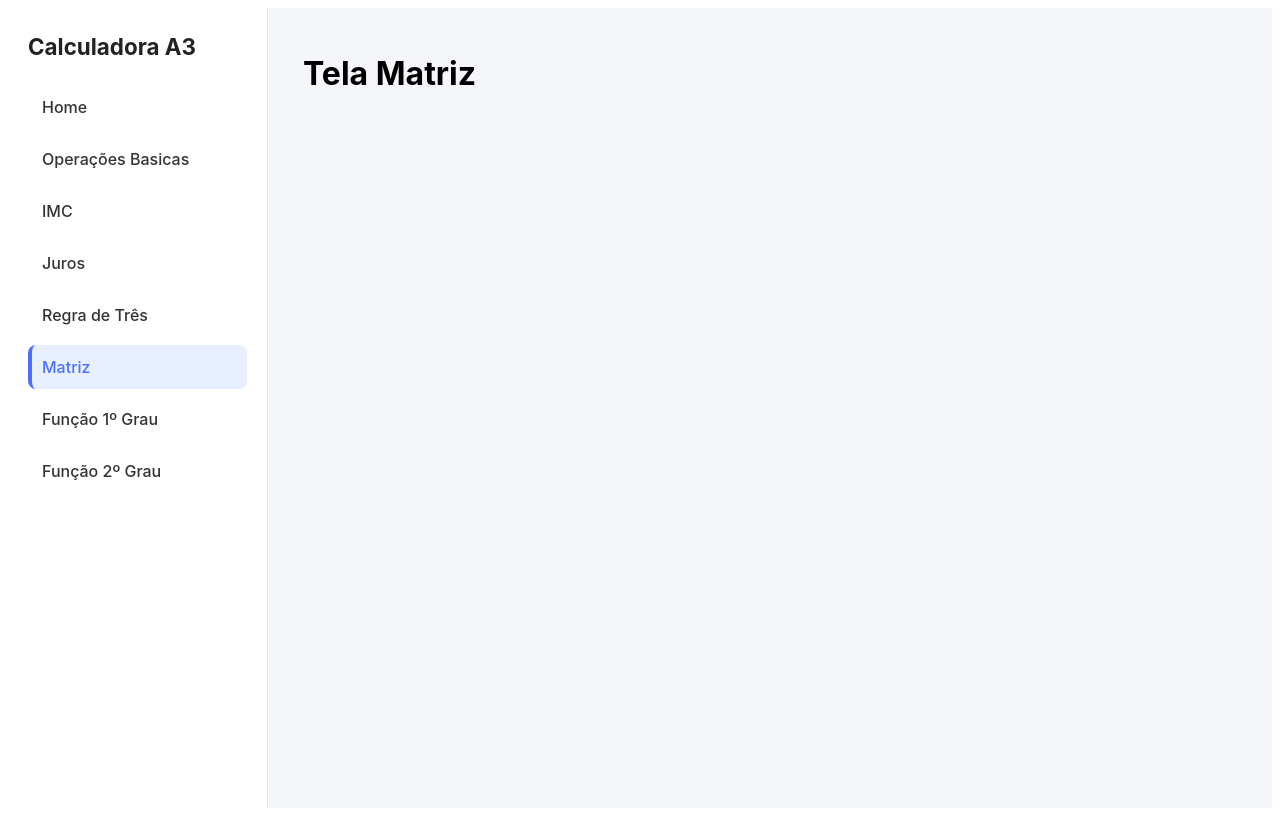
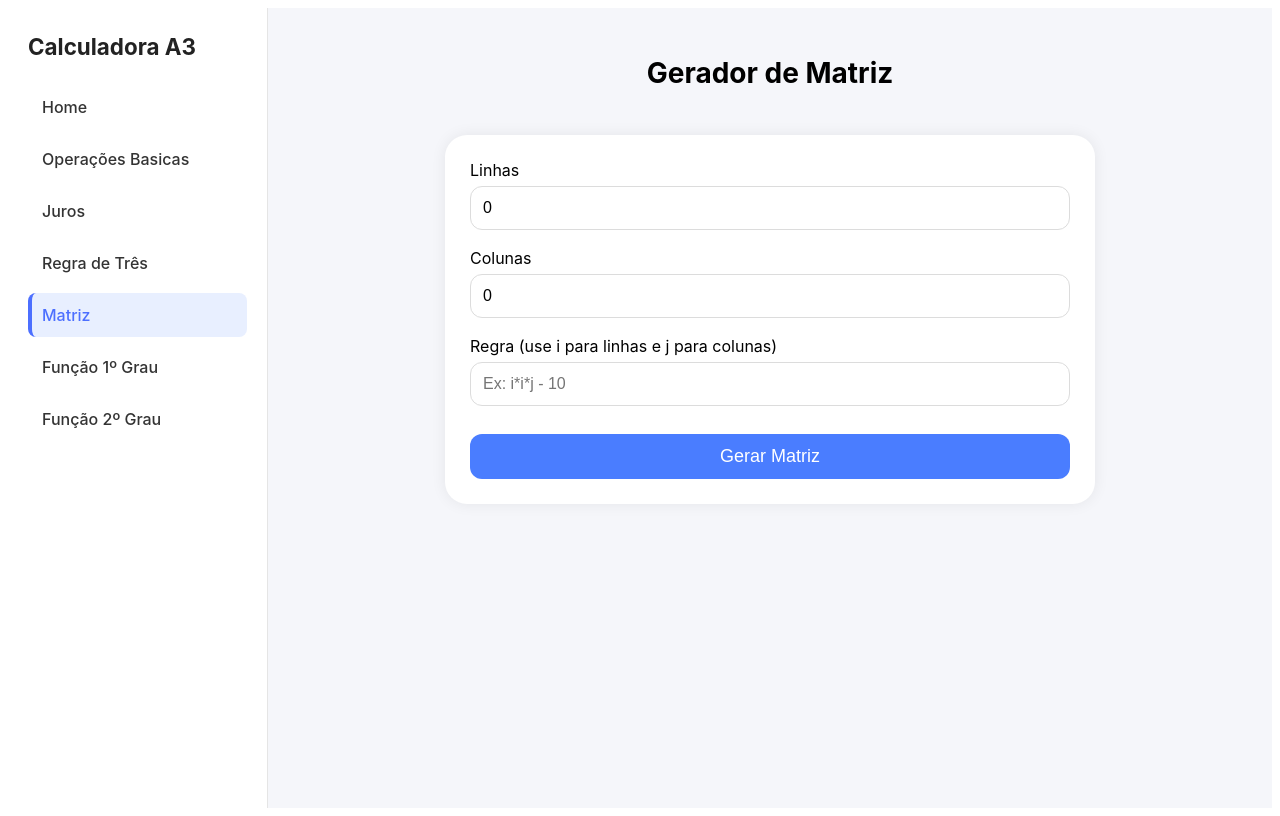
Before and after one commit to LucasManoel1337/CalculadoraA3, an Angular app: page /matriz in a window 1280 px wide. Built offline with nearby package versions, Linux system fonts and the light colour scheme.

Commit message:
Adicionado criação de matriz e remoção do IMC

```diff
--- a/src/app/app.html
+++ b/src/app/app.html
@@ -10,10 +10,6 @@
 
       <a routerLink="/operacoes-basicas" routerLinkActive="active">
         Operações Basicas
-      </a>
-
-      <a routerLink="/imc" routerLinkActive="active">
-        IMC
       </a>
 
       <a routerLink="/juros" routerLinkActive="active">
--- a/src/app/app.routes.ts
+++ b/src/app/app.routes.ts
@@ -5,10 +5,6 @@ export const routes: Routes = [
   {
     path: '',
     component: HomePage
-  },
-  {
-    path: 'imc',
-    loadComponent: () => import('./features/imc/pages/imc.page').then(m => m.ImcPage)
   },
   {
     path: 'juros',
--- a/src/app/features/imc/pages/imc.page.css
+++ /dev/null
@@ -1,106 +0,0 @@
-/* WRAPPER PARA CENTRALIZAR IGUAL A HOME */
-.page-wrapper {
-  width: 100%;
-  max-width: 900px;
-  margin: 0 auto;
-}
-
-/* TÍTULO CENTRALIZADO NO CONTEÚDO */
-.titulo-pagina {
-  font-size: 28px;
-  font-weight: 700;
-  margin-bottom: 20px;
-}
-
-/* CONTAINER */
-.container {
-  background: #fff;
-  padding: 25px;
-  border-radius: 12px;
-  box-shadow: 0 0 10px rgba(0,0,0,0.1);
-  width: 100%;
-  margin: 0 auto;
-  box-sizing: border-box;
-}
-
-/* INPUTS */
-.input-area {
-  margin-bottom: 15px;
-}
-
-.input-area input {
-  width: 100%;
-  padding: 12px;
-  border-radius: 8px;
-  border: 1px solid #bbb;
-  font-size: 16px;
-  box-sizing: border-box; /* evita estourar */
-}
-
-/* BOTÃO */
-.btn-calcular {
-  width: 100%;
-  padding: 12px;
-  font-size: 17px;
-  background: #007bff;
-  border: none;
-  border-radius: 8px;
-  color: white;
-  cursor: pointer;
-  margin-bottom: 20px;
-}
-.btn-calcular:hover {
-  background: #005fcc;
-}
-
-/* RESULTADO */
-.resultado {
-  margin-bottom: 25px;
-  text-align: center;
-}
-
-/* GRAFICO */
-.grafico-wrapper {
-  display: flex;
-  justify-content: center;
-}
-
-.grafico {
-  width: 500px;
-  height: 250px;
-  border-top-left-radius: 500px;
-  border-top-right-radius: 500px;
-  overflow: hidden;
-  display: flex;
-  position: relative;
-  border: 2px solid #444;
-  border-bottom: none;
-}
-
-/* Faixas */
-.faixa {
-  flex: 1;
-  font-weight: bold;
-  font-size: 13px;
-  display: flex;
-  align-items: flex-end;
-  justify-content: center;
-  padding-bottom: 35px;
-}
-
-.faixa1 { background: #f1c40f; }
-.faixa2 { background: #2980b9; color:white; }
-.faixa3 { background: #e67e22; }
-.faixa4 { background: #c0392b; color:white; }
-
-.ponteiro {
-  width: 4px;
-  height: 140px;
-  background: black;
-  position: absolute;
-  bottom: 0;     /* <-- AGORA ELE ENCOSTA NA BORDA DO GRÁFICO */
-  left: 50%;
-  transform-origin: bottom;  /* <-- o giro parte de baixo pra cima */
-  transform: rotate(-90deg);
-  transition: 0.5s ease-in-out;
-}
--- a/src/app/features/imc/pages/imc.page.html
+++ /dev/null
@@ -1,37 +0,0 @@
-<div class="page-wrapper">
-  <h2 class="titulo-pagina">IMC</h2>
-
-  <div class="container">
-
-    <div class="input-area">
-      <label>Peso (kg)</label>
-      <input type="number" [(ngModel)]="peso" placeholder="Ex: 70">
-    </div>
-
-    <div class="input-area">
-      <label>Altura (m)</label>
-      <input type="number" [(ngModel)]="altura" placeholder="Ex: 1.75">
-    </div>
-
-    <button class="btn-calcular" (click)="calcularIMC()">Calcular</button>
-
-    <div class="resultado" *ngIf="imc !== null">
-      <h3>Seu IMC: {{ imc.toFixed(2) }}</h3>
-      <p class="classificacao">{{ classificacao }}</p>
-    </div>
-
-    <div class="grafico-wrapper">
-      <div class="grafico">
-
-        <div class="faixa faixa1">Abaixo<br>18.5</div>
-        <div class="faixa faixa2">18.5<br>a 25</div>
-        <div class="faixa faixa3">25<br>a 30</div>
-        <div class="faixa faixa4">30+</div>
-
-        <div class="ponteiro" [style.transform]="rotacaoPonteiro"></div>
-
-      </div>
-    </div>
-
-  </div>
-</div>
--- a/src/app/features/imc/pages/imc.page.ts
+++ /dev/null
@@ -1,38 +0,0 @@
-import { NgIf } from '@angular/common';
-import { Component } from '@angular/core';
-import { FormsModule } from '@angular/forms';
-
-@Component({
-  selector: 'app-imc',
-  standalone: true,
-  imports: [FormsModule, NgIf],
-  templateUrl: './imc.page.html',
-  styleUrl: './imc.page.css'
-})
-export class ImcPage {
-  peso: number = 0;
-  altura: number = 0;
-  imc: number | null = null;
-  classificacao: string = "";
-  rotacaoPonteiro: string = "rotate(-90deg)"; // APARECENDO NASCIDO
-
-  calcularIMC() {
-    if (!this.peso || !this.altura) return;
-
-    this.imc = this.peso / (this.altura * this.altura);
-
-    if (this.imc < 18.5) this.classificacao = "Abaixo do peso";
-    else if (this.imc < 25) this.classificacao = "Peso normal";
-    else if (this.imc < 30) this.classificacao = "Acima do peso";
-    else this.classificacao = "Obeso";
-
-    this.rotacaoPonteiro = `rotate(${this.converterIMCparaAngulo(this.imc)}deg)`;
-  }
-
-  converterIMCparaAngulo(imc: number): number {
-    if (imc < 18.5) return -90 + (imc / 18.5) * 30;
-    if (imc < 25) return -60 + ((imc - 18.5) / (25 - 18.5)) * 60;
-    if (imc < 30) return 0 + ((imc - 25) / 5) * 45;
-    return 45 + Math.min((imc - 30) * 3, 45);
-  }
-}
--- a/src/app/features/matriz/pages/matriz.page.css
+++ b/src/app/features/matriz/pages/matriz.page.css
@@ -0,0 +1,91 @@
+/* Centraliza tudo */
+.page-container {
+  width: 100%;
+  display: flex;
+  flex-direction: column;
+  align-items: center;
+}
+
+/* TÍTULO CENTRALIZADO NO CONTEÚDO */
+.titulo-pagina {
+  font-size: 28px;
+  font-weight: 700;
+  margin-bottom: 20px;
+}
+
+/* Container do conteúdo */
+.content-container {
+  width: 600px;
+  background: #ffffff;
+  margin-top: 25px;
+  padding: 25px;
+  border-radius: 22px;
+  box-shadow: 0 0 15px rgba(0,0,0,0.07);
+  display: flex;
+  flex-direction: column;
+  gap: 18px;
+}
+
+/* Inputs padrão */
+.form-group {
+  display: flex;
+  flex-direction: column;
+  gap: 6px;
+}
+
+input,
+select {
+  padding: 12px;
+  border-radius: 12px;
+  border: 1px solid #dcdcdc;
+  font-size: 16px;
+  width: 100%;
+  box-sizing: border-box;
+}
+
+input:focus,
+select:focus {
+  outline: none;
+  border-color: #8ab4ff;
+}
+
+/* Botão */
+.action-btn {
+  padding: 12px;
+  font-size: 18px;
+  border: none;
+  border-radius: 12px;
+  background: #4a7dff;
+  color: #fff;
+  cursor: pointer;
+  margin-top: 10px;
+  transition: 0.2s;
+}
+
+.action-btn:hover {
+  background: #2f63e0;
+}
+
+/* Resultado */
+.matriz-container {
+  margin-top: 20px;
+  text-align: center;
+}
+
+.sub-title {
+  font-size: 24px;
+  margin-bottom: 15px;
+}
+
+.matriz-table {
+  margin: 0 auto;
+  border-collapse: collapse;
+}
+
+.matriz-table td {
+  padding: 10px 18px;
+  border: 1px solid #ccc;
+  background: #f6f6f6;
+  border-radius: 8px;
+  font-size: 18px;
+}
--- a/src/app/features/matriz/pages/matriz.page.html
+++ b/src/app/features/matriz/pages/matriz.page.html
@@ -1 +1,43 @@
-<h1>Tela Matriz</h1>
+<div class="page-container">
+  <h2 class="titulo-pagina">Gerador de Matriz</h2>
+
+  <div class="content-container">
+
+    <div class="form-group">
+      <label for="linhas">Linhas</label>
+      <input type="number"
+             id="linhas"
+             [(ngModel)]="linhas"
+             placeholder="Ex: 3" />
+    </div>
+
+    <div class="form-group">
+      <label for="colunas">Colunas</label>
+      <input type="number"
+             id="colunas"
+             [(ngModel)]="colunas"
+             placeholder="Ex: 4" />
+    </div>
+
+    <div class="form-group">
+      <label for="regra">Regra (use i para linhas e j para colunas)</label>
+      <input type="text"
+             id="regra"
+             [(ngModel)]="regra"
+             placeholder="Ex: i*i*j - 10" />
+    </div>
+
+    <button class="action-btn" (click)="gerarMatriz()">Gerar Matriz</button>
+
+    <div *ngIf="matriz.length > 0" class="matriz-container">
+      <h2 class="sub-title">Resultado</h2>
+
+      <table class="matriz-table">
+        <tr *ngFor="let linha of matriz">
+          <td *ngFor="let cel of linha">{{ cel }}</td>
+        </tr>
+      </table>
+
+    </div>
+  </div>
+</div>
--- a/src/app/features/matriz/pages/matriz.page.ts
+++ b/src/app/features/matriz/pages/matriz.page.ts
@@ -1,10 +1,61 @@
+import { CommonModule, NgFor } from '@angular/common';
 import { Component } from '@angular/core';
+import { FormsModule } from '@angular/forms';
 
 @Component({
   selector: 'app-matriz',
   standalone: true,
-  imports: [],
+  imports: [NgFor, FormsModule, CommonModule],
   templateUrl: './matriz.page.html',
   styleUrls: ['./matriz.page.css'],
 })
-export class MatrizPage {}
+export class MatrizPage {
+  linhas: number = 0;
+  colunas: number = 0;
+  regra: string = "";
+
+  matriz: number[][] = [];
+
+  private avaliarExpressao(expr: string, i: number, j: number): number {
+    // Trocar ^ por ** (padrão JS)
+    const preparado = expr
+      .replace(/\^/g, '**')
+      .replace(/i/g, `(${i})`)
+      .replace(/j/g, `(${j})`);
+
+    try {
+      const resultado = new Function(`return ${preparado}`)();
+      return Number(resultado);
+    } catch (e) {
+      console.error("Erro ao avaliar expressão:", e);
+      return NaN;
+    }
+  }
+
+  gerarMatriz() {
+    if (this.linhas <= 0 || this.colunas <= 0) {
+      alert('Informe valores válidos!');
+      return;
+    }
+
+    if (!this.regra || this.regra.trim().length === 0) {
+      alert('Digite uma regra! Ex: i*i + j');
+      return;
+    }
+
+    const nova: number[][] = [];
+
+    for (let i = 1; i <= this.linhas; i++) {
+      const linha: number[] = [];
+
+      for (let j = 1; j <= this.colunas; j++) {
+        const valor = this.avaliarExpressao(this.regra, i, j);
+        linha.push(valor);
+      }
+
+      nova.push(linha);
+    }
+
+    this.matriz = nova;
+  }
+}
```
